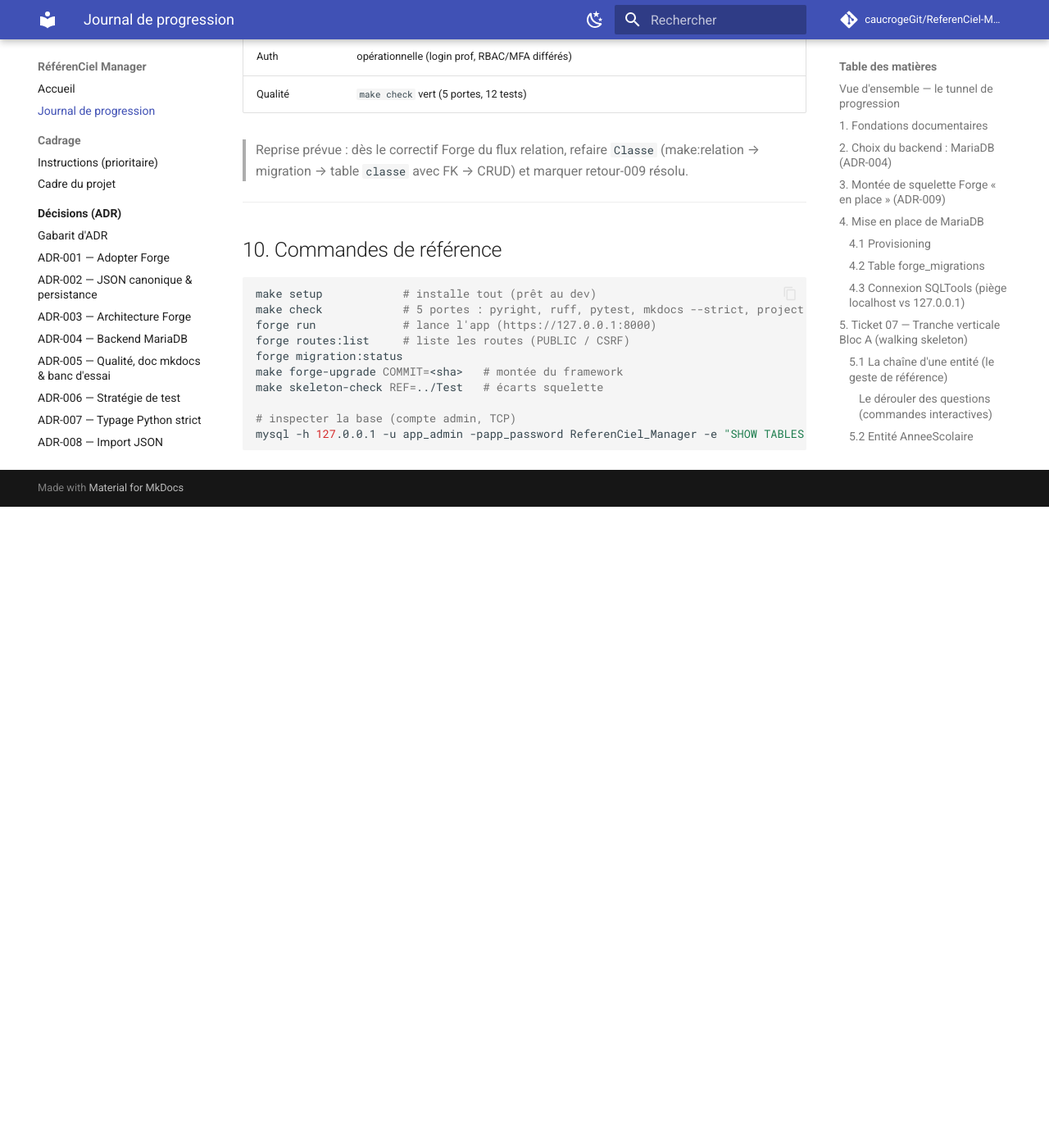
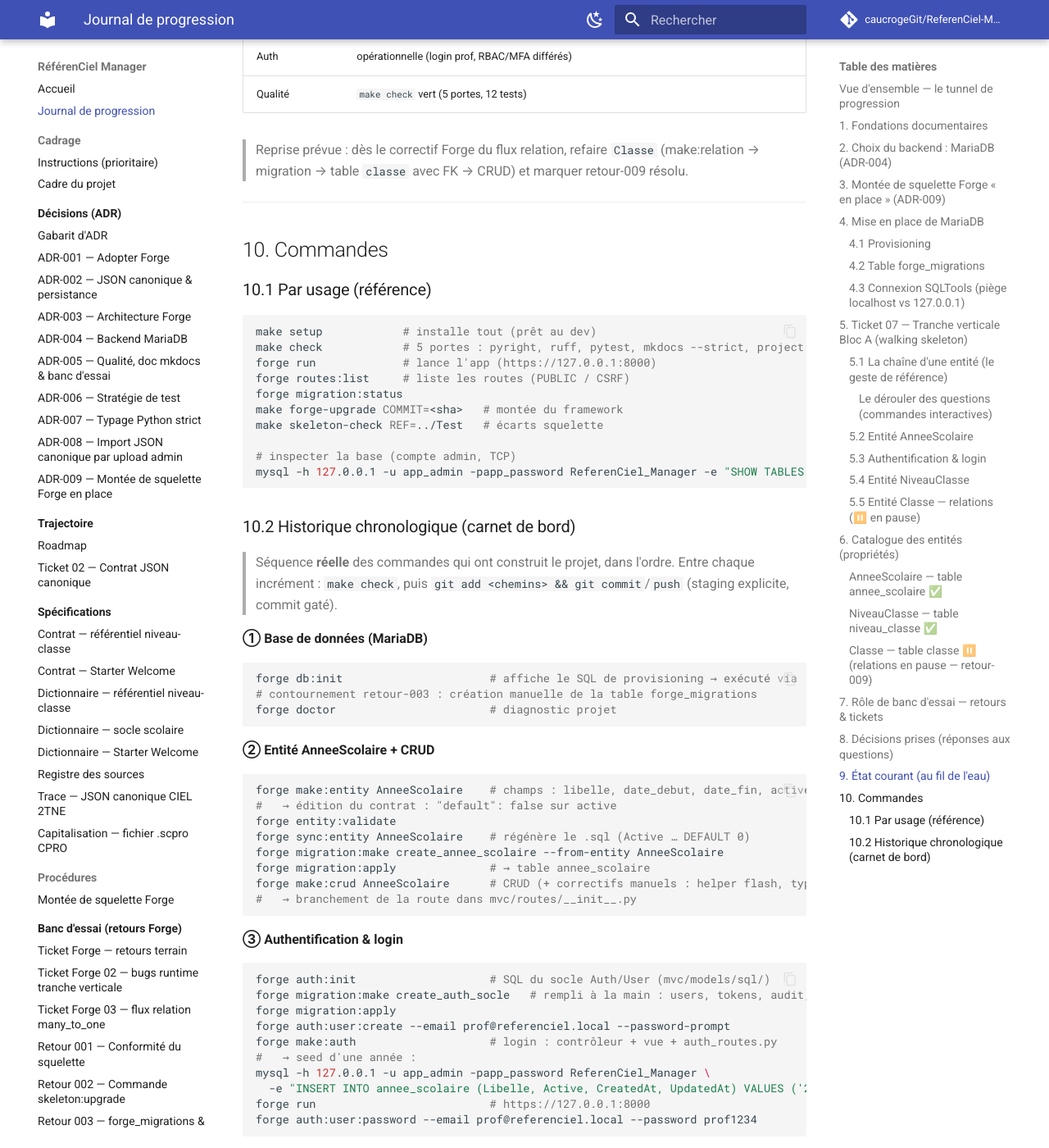
Before and after one commit to caucrogeGit/ReferenCiel-Manager, an MkDocs documentation site: the page built from docs/journal-de-progression.md, in a window 1280 px wide and 1400 px high, scrolled down 8795 px. Shown: the whole window at 82% size. Built offline with MkDocs 1.6.1 and Material for MkDocs 9.7.7, drawn with Linux system fonts in a browser that asks for light colours; comment, search, counter and statistics services are not loaded; before the commit the page ends 9413 px from its top, so only the background shows below that; some of the changed text lies outside the part shown.

Commit message:
docs(journal): §10.2 historique chronologique des commandes (carnet de bord)
Restructure le §10 : 10.1 commandes par usage (référence) + 10.2 séquence réelle
des commandes exécutées, en ordre, par phase (BDD, AnneeScolaire, auth/login,
montée squelette, NiveauClasse, Classe bloqué). Reproductible pas à pas.

Co-Authored-By: Claude Opus 4.8 (1M context) <noreply@anthropic.com>

````diff
--- a/docs/journal-de-progression.md
+++ b/docs/journal-de-progression.md
@@ -388,7 +388,9 @@ Trace des arbitrages structurants (le *pourquoi*) :
 
 ---
 
-## 10. Commandes de référence
+## 10. Commandes
+
+### 10.1 Par usage (référence)
 
 ```bash
 make setup            # installe tout (prêt au dev)
@@ -402,3 +404,75 @@ make skeleton-check REF=../Test   # écarts squelette
 # inspecter la base (compte admin, TCP)
 mysql -h 127.0.0.1 -u app_admin -papp_password ReferenCiel_Manager -e "SHOW TABLES;"
 ```
+
+### 10.2 Historique chronologique (carnet de bord)
+
+> Séquence **réelle** des commandes qui ont construit le projet, dans l'ordre.
+> Entre chaque incrément : `make check`, puis `git add <chemins> && git commit`/`push`
+> (staging explicite, commit gaté).
+
+**① Base de données (MariaDB)**
+
+```bash
+forge db:init                      # affiche le SQL de provisioning → exécuté via `sudo mariadb`
+# contournement retour-003 : création manuelle de la table forge_migrations
+forge doctor                       # diagnostic projet
+```
+
+**② Entité AnneeScolaire + CRUD**
+
+```bash
+forge make:entity AnneeScolaire    # champs : libelle, date_debut, date_fin, active
+#   → édition du contrat : "default": false sur active
+forge entity:validate
+forge sync:entity AnneeScolaire    # régénère le .sql (Active … DEFAULT 0)
+forge migration:make create_annee_scolaire --from-entity AnneeScolaire
+forge migration:apply              # → table annee_scolaire
+forge make:crud AnneeScolaire      # CRUD (+ correctifs manuels : helper flash, typage…)
+#   → branchement de la route dans mvc/routes/__init__.py
+```
+
+**③ Authentification & login**
+
+```bash
+forge auth:init                    # SQL du socle Auth/User (mvc/models/sql/)
+forge migration:make create_auth_socle   # rempli à la main : users, tokens, audit, rate-limit
+forge migration:apply
+forge auth:user:create --email prof@referenciel.local --password-prompt
+forge make:auth                    # login : contrôleur + vue + auth_routes.py
+#   → seed d'une année :
+mysql -h 127.0.0.1 -u app_admin -papp_password ReferenCiel_Manager \
+  -e "INSERT INTO annee_scolaire (Libelle, Active, CreatedAt, UpdatedAt) VALUES ('2025-2026', 1, NOW(), NOW());"
+forge run                          # https://127.0.0.1:8000
+forge auth:user:password --email prof@referenciel.local --password prof1234
+```
+
+**④ Montée de squelette (forge-mvc → f38d5159)**
+
+```bash
+make skeleton-check REF=../Test
+make forge-upgrade COMMIT=f38d5159294ab246b1fd77a2615b4c96a3b64db1
+#   → migration des routes vers le package mvc/routes/ (ADR-068)
+forge make:crud AnneeScolaire      # régénère annee_scolaire_routes.py (nouvelle structure)
+```
+
+**⑤ Entité NiveauClasse**
+
+```bash
+forge make:entity NiveauClasse     # champs : code (unique), intitule
+forge migration:make create_niveau_classe --from-entity NiveauClasse
+forge migration:apply
+forge make:crud NiveauClasse
+#   → branchement de la route
+```
+
+**⑥ Entité Classe + relations (⏸️ bloqué — retour-009)**
+
+```bash
+forge make:entity Classe           # champs : code, libelle
+forge make:relation                # Classe → AnneeScolaire (FK annee_scolaire_id)
+forge make:relation                # Classe → NiveauClasse  (FK niveau_classe_id)
+forge sync:relations               # → relations.sql (contraintes)
+forge sync:entity Classe
+#   → blocage : colonne FK non générée / nom Pascal vs snake / BIGINT vs UNSIGNED
+```
````
